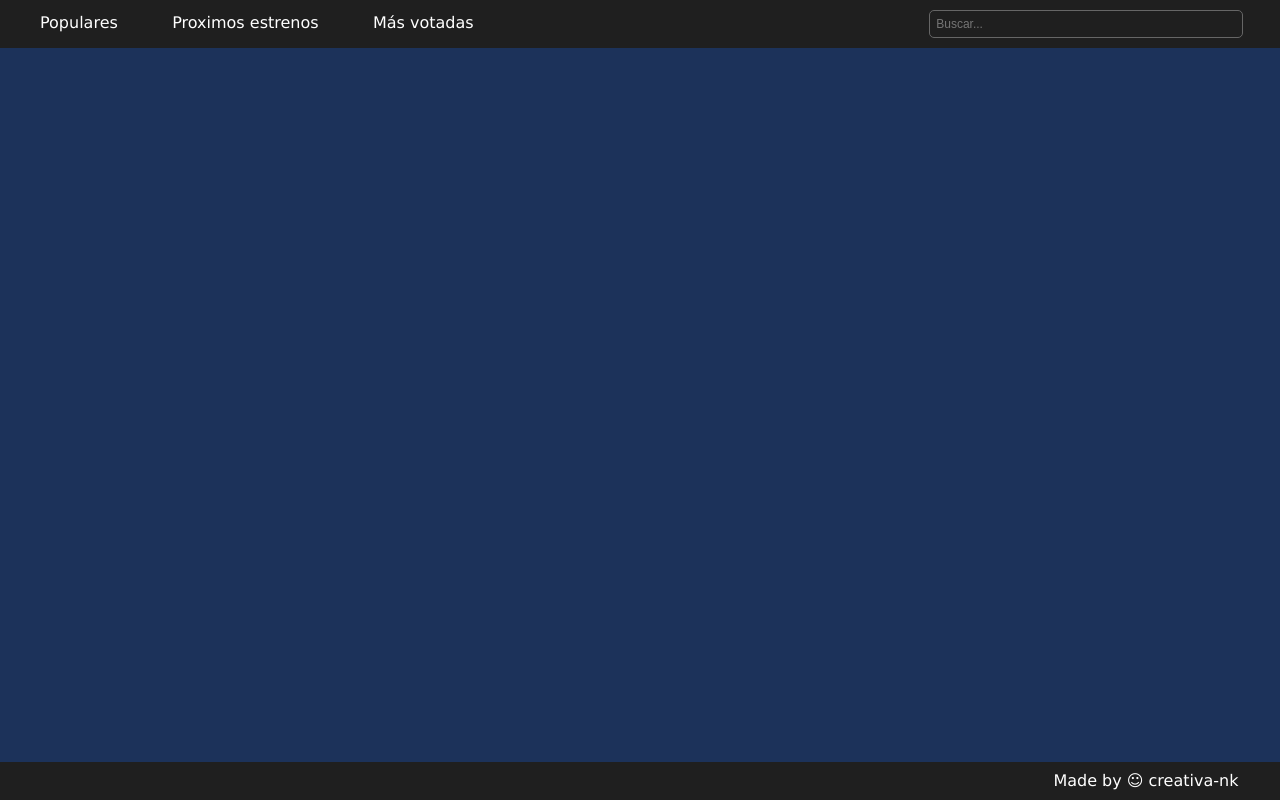
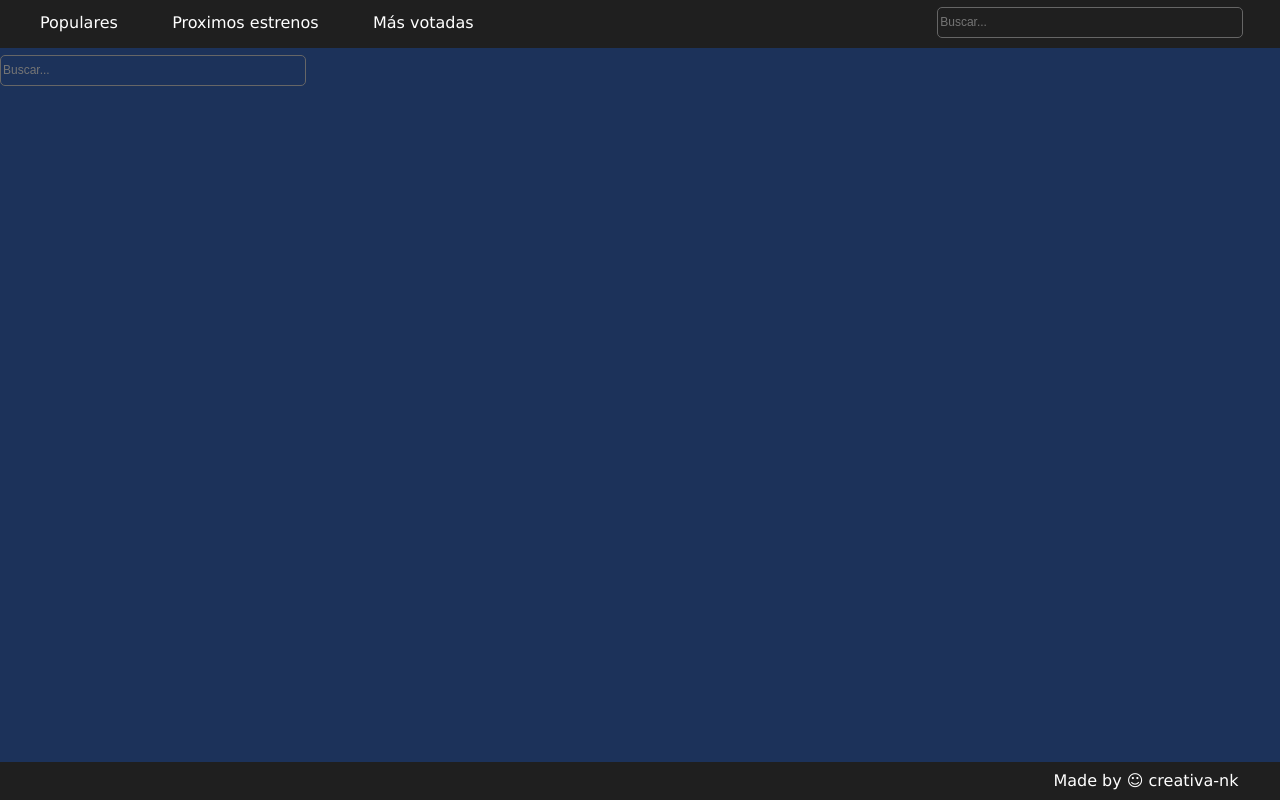
Before and after one commit to creativa-nk/react-movies, a React (Create React App) app in the folder react-movie/: page /search/movie in a window 1280 px wide. Built offline with nearby package versions, Linux system fonts and the light colour scheme; no server answers.

Commit message:
search prueba 1

```diff
--- a/react-movie/src/App.js
+++ b/react-movie/src/App.js
@@ -3,9 +3,10 @@ import Header from './components/Header/Header.jsx';
 import { BrowserRouter, Switch, Route } from 'react-router-dom';
 import Movies from './containers/Movies/Movies.jsx';
 import Footer from '../src/components/Footer/Footer';
-import MovieDetail from '../src/components/MovieDetail/MovieDetail.jsx'
+import Search from './components/Search/Search'
 import '../src/App.css'
 
+const SEARCH_API = 'https://api.themoviedb.org/3/search/movie?&api_key=b5138e06a3a9125b8c326498bbeae997&query='
 
 function App() {
   return (
@@ -14,7 +15,7 @@ function App() {
             <Header/>
             <Switch>
               <Route path='/:movieType' component={Movies} exact/>
-              <Route path='/movies/:movieId' component={MovieDetail} exact />
+              <Route path='/search/movie' component={Search} />
             </Switch>
         </BrowserRouter>
         <Footer/>
--- a/react-movie/src/components/Header/Header.jsx
+++ b/react-movie/src/components/Header/Header.jsx
@@ -1,11 +1,7 @@
 import React from 'react';
 import { NavLink } from 'react-router-dom';
 import './Header.scss';
-import '../../img/multiAmarillo.jpg'
-
-/* const BackgroundAmarillo = () => {
-    document.body.style.backgroundImage = 'url(./img/multiAmarillo.jpg)';
-  }  */
+import Search from '../Search/Search'
 
 
 const Header = props => {
@@ -24,7 +20,10 @@ const Header = props => {
                        <span className='top_rated'>Más votadas</span>
                 </NavLink>
             </div>
-            <input className="search" type='text' placeholder='Buscar...'/>
+            <div>
+                 <Search className='search'/>
+            </div>
+            {/* <input className="search" type='text' placeholder='Buscar...'/>  */}
         </header>
     )
 }
--- a/react-movie/src/components/Header/Header.scss
+++ b/react-movie/src/components/Header/Header.scss
@@ -17,7 +17,6 @@ header{
     justify-content:space-between;
     div{
         display: flex;
-
         height: 3em;
 
     span{
@@ -42,21 +41,5 @@ header{
 
     }
 }
-    input{
-        align-self: center;
-        height: 2.2em;
-        width: 25em;
-        margin-right: 2em;
-        /* appearance: none; */
-        box-sizing: content-box;
-        font-size: 12px;
-        border: 1px solid #666;
-        border-radius: 5px;
-        background:  center no-repeat transparent;
-        padding: 0 6px;
-        color: #ddd;
-        outline: 0;
-
-    }
 
 }
--- a/react-movie/src/components/MovieDetail/MovieDetail.jsx
+++ /dev/null
@@ -1,46 +0,0 @@
-import React, {useEffect, useState } from 'react';
-import axios from 'axios';
-import '../MovieDetail/MovieDetail.scss'
-
-const MovieDetail = (props) => {
-  /*   const { state, getMovieById } = useContext(MovieContext)*/
-    const movieId = props.match.params.movieId
-    const [movie,setMovie] = useState([]);
-
-    useEffect(() => {
-        axios.get(`https://api.themoviedb.org/3/movie/${movieId}?api_key=b5138e06a3a9125b8c326498bbeae997&language=es-ES`)
-        .then(res => setMovie(res.data.results))
-        .catch(console.error)
-    }, [movieId])
-
-   /*  const { movieDataInfo } = state  */
-
-  /*  if(movie) {
-      let genres = []
-      movie.genres.map(genre => genres.push(genre.name)) */
-
-      return<div className='movieDetails'>
-            {/* <div className="theMovie">
-                <div className='tituloDetails'>
-                  <h2>{movie.title}</h2>
-                </div>
-                <div className='details'>
-                    <img src={"http://image.tmdb.org/t/p/w185"+ movie.poster_path} alt="imagen de la pelicula"/>
-                        <div className='moreDetails'>
-                            <h3 className='originalTitle'>{movie.original_title}<span>({movie.release_date})</span></h3>
-                            <p className='genres'>{genres.join(', ')}</p>
-                            <ul className='ulDetails'>
-                                <li>{movie.original_language}</li>
-                                <li>{movie.runtime} min</li>
-                                <li className='averageDetails'>{movie.vote_average}</li>
-                            </ul>
-
-                            <p className='overview'>
-                            <h4> Sinopsis:</h4>{movie.overview}</p>
-                        </div>
-                </div>
-            </div> */}
-        </div>
-      }
-
- export default MovieDetail;
--- a/react-movie/src/components/MovieDetail/MovieDetail.scss
+++ /dev/null
@@ -1,5 +0,0 @@
-.movieDetails{
-    background-color: red;
-    width: 50%;
-    height: 50%;
-}
--- /dev/null
+++ b/react-movie/src/components/Search/Search.jsx
@@ -0,0 +1,68 @@
+import React, {useState, useEffect} from 'react';
+import axios from 'axios';
+import './search.scss'
+
+const FEATURED_API = 'https://api.themoviedb.org/3/discover/movie?sort_by=popularity.desc&api_key=6db8b1cae4de7ed79b6af06f87c63d15&language=es-ES&page=1'
+
+const SEARCH_API = 'https://api.themoviedb.org/3/search/movie?&api_key=6db8b1cae4de7ed79b6af06f87c63d15&query='
+
+const Search = () => {
+    const [movies, setMovies] = useState([]);
+    const [searchTerm, setSearchTerm] = useState('');
+
+    useEffect(() => {
+        getMovies(FEATURED_API);
+    }, []);
+
+    const getMovies = (API) =>{
+        fetch(API)
+            .then((res) => res.json())
+            .then((data) => {
+                setMovies(data.results)
+            });
+    };
+
+
+       /*  const respose = async () => {
+            await axios.get(`https://api.themoviedb.org/3/search/movie?api_key=6db8b1cae4de7ed79b6af06f87c63d15&language=es-ES&query=${searchTerm}`)
+            .then(res=> setMovies(res.data.results))
+            .catch(error => console.error(error))
+        };
+        respose();
+        }, [searchTerm]); */
+
+        const HandleOnSubmit = (e) =>{
+           e.preventDefault();
+
+           if(searchTerm){
+                    getMovies(SEARCH_API + searchTerm);
+                    /*  fetch(SEARCH_API + searchTerm)
+                         .then((res) => res.json())
+                         .then((data) => {
+                              setMovies(data.results)
+                          }); */
+
+                setSearchTerm('');
+           }
+        };
+
+        const HandleOnChange = (e) =>{
+           setSearchTerm(e.target.value);
+        }
+
+    return (
+        <div  className='searchConteiner'>
+            <form  onSubmit = {HandleOnSubmit}>
+                <input
+                     className='search'
+                     type='search'
+                     placeholder='Buscar...'
+                     value={searchTerm}
+                     onChange={HandleOnChange}
+                 />
+            </form>
+        </div>
+    )
+}
+
+export default Search;
--- /dev/null
+++ b/react-movie/src/components/Search/search.scss
@@ -0,0 +1,16 @@
+input{
+    margin-top: 0.6em;
+    align-items: center;
+    height: 2.2em;
+    width: 25em;
+    margin-right: 2em;
+    /* appearance: none; */
+    box-sizing: content-box;
+    font-size: 12px;
+    border: 1px solid #666;
+    border-radius: 5px;
+    background:  center no-repeat transparent;
+    /* padding: 0 6px; */
+    color: #ddd;
+    outline: 0;
+}
```
